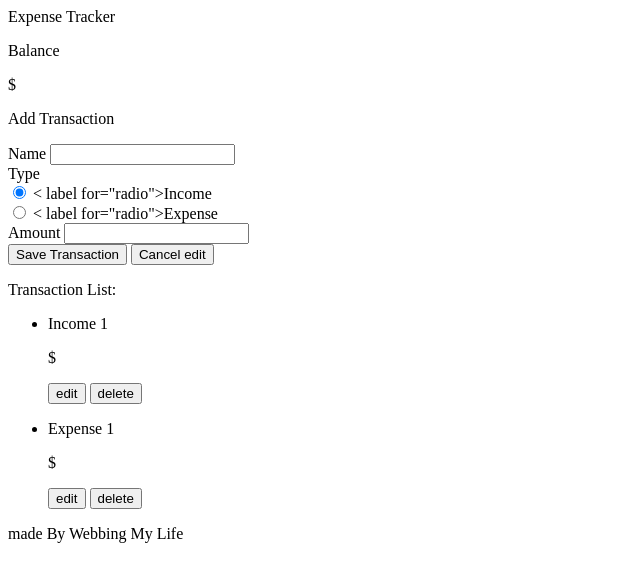
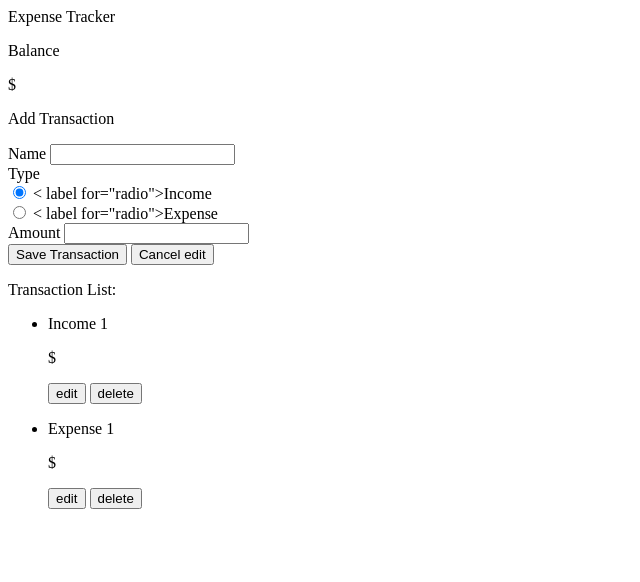
Before and after one commit to asifdastofir/expense-tracker, a plain HTML site: page index.html in a window 1280 px wide. Shown: the whole page, without its empty margins (0-640 px from the left). Drawn offline with Linux system fonts and the light colour scheme; a script that the page names is missing.

Commit message:
Update index.html

```diff
--- a/index.html
+++ b/index.html
@@ -83,7 +83,7 @@
     </div>
 
     <div class="footer">
-        made By Webbing My Life
+
     </div>
 
     <script src="app.js"></script>
```
